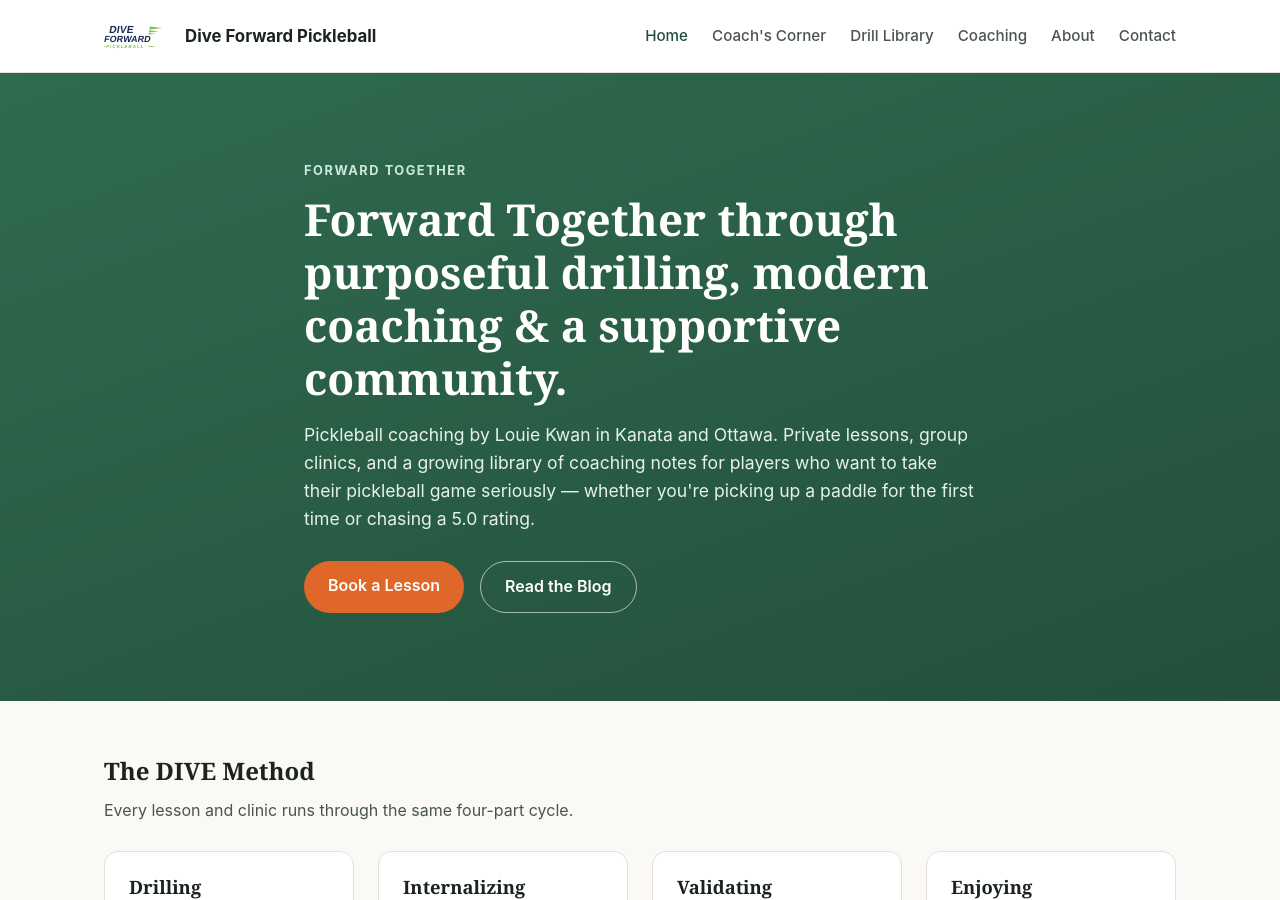
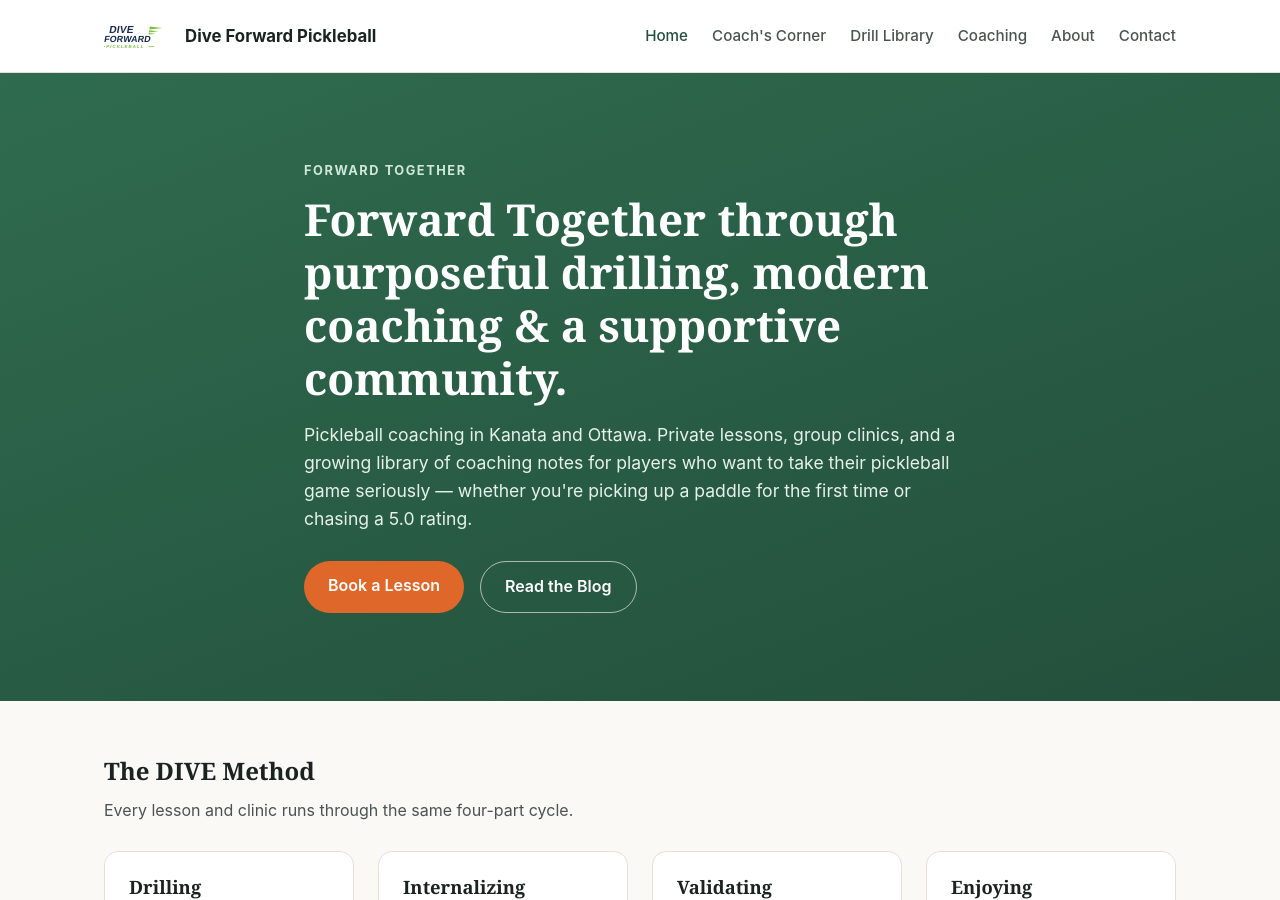
Before and after one commit to forwardpickleballorg-art/forwardpickleballorg-art.github.io, a Jekyll site: the page built from index.html, in a window 1280 px wide and 900 px high. Built offline with Jekyll 4.4.1, drawn with Linux system fonts in a browser that asks for light colours.

Commit message:
Remove visible name from Home page

```diff
--- a/index.html
+++ b/index.html
@@ -8,7 +8,7 @@ excerpt: "Pickleball coaching by Louie Kwan in Kanata and Ottawa — private les
     <p class="eyebrow">Forward Together</p>
     <h1>Forward Together through purposeful drilling, modern coaching &amp; a supportive community.</h1>
     <p class="lead">
-      Pickleball coaching by Louie Kwan in Kanata and Ottawa. Private
+      Pickleball coaching in Kanata and Ottawa. Private
       lessons, group clinics, and a growing library of coaching notes
       for players who want to take their pickleball game seriously &mdash;
       whether you're picking up a paddle for the first time or chasing a
```
